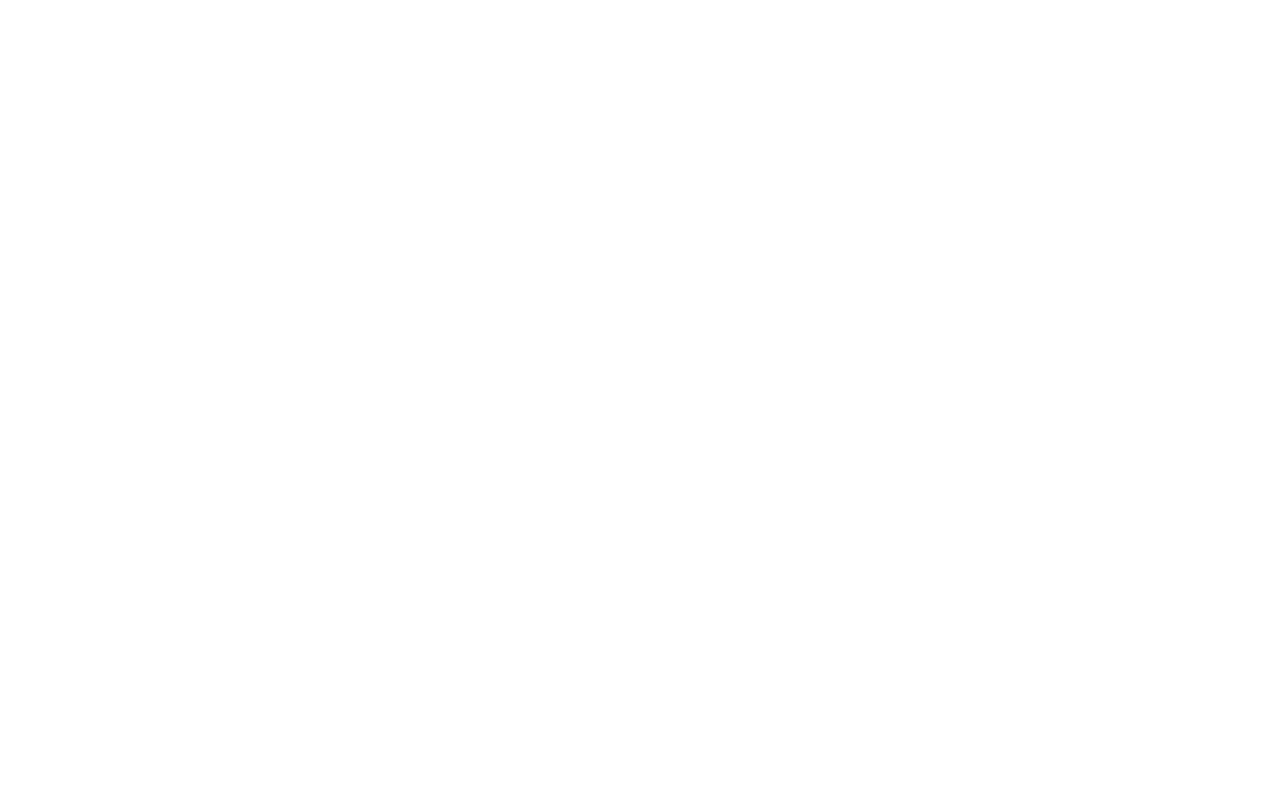
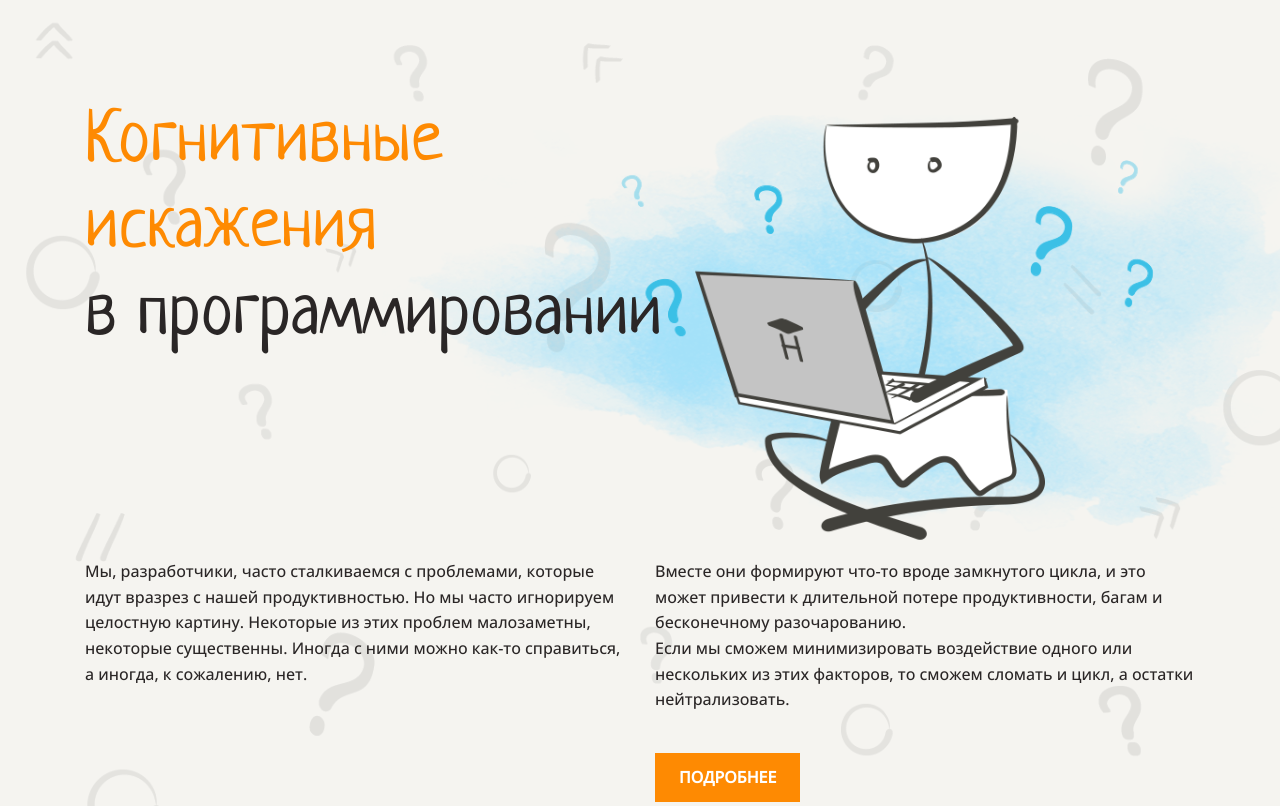
Before and after one commit to valynka/layout-designer-project-lvl1, a website: page src/index.html in a window 1280 px wide. Shown: the top 806 px of the page. Drawn offline with Linux system fonts and the light colour scheme.

Commit message:
laid out header

```diff
--- a/src/index.html
+++ b/src/index.html
@@ -10,7 +10,22 @@
 </head>
 <body>
     <header>
-        <div class="wrapper"></div>
+        <div class="wrapper header-content">
+            <h1><span class="main-color-text">Когнитивные<br>искажения</span>
+                <br>в программировании
+            </h1>
+            <img src="img/main.png" alt="illustration of cognitive distortions" class="header-img">
+            <div class="header-text-container">
+                <div class="header-text">
+                    <p>Мы, разработчики, часто сталкиваемся с проблемами, которые идут вразрез с нашей продуктивностью. Но мы часто игнорируем целостную картину. Некоторые из этих проблем малозаметны, некоторые существенны. Иногда с ними можно как-то справиться, а иногда, к сожалению, нет.</p>
+                </div>
+                <div class="header-text">
+                    <p>Вместе они формируют что-то вроде замкнутого цикла, и это может привести к длительной потере продуктивности, багам и бесконечному разочарованию.</p>
+                    <p>Если мы сможем минимизировать воздействие одного или нескольких из этих факторов, то сможем сломать и цикл, а остатки нейтрализовать.</p>
+                    <a href="#" class="header-link">подробнее</a>
+                </div>
+            </div>
+        </div>
     </header>
     <main>
         <section class="video">
--- a/src/styles/style.css
+++ b/src/styles/style.css
@@ -22,6 +22,15 @@
   src: url(../fonts/Neucha-Regular.ttf);
 }
 
+.main-color-text {
+  color: var(--main-color);
+}
+
+* {
+  padding: 0;
+  margin: 0;
+}
+
 body {
   font: 400 16px/1.6em "Open Sans";
 
@@ -33,6 +42,7 @@ h2,
 h3 {
   font-family: Neucha;
   line-height: 1.2em;
+  font-weight: normal;
 }
 
 h1 {
@@ -52,3 +62,66 @@ h3 {
   margin: 0 auto;
   padding: 100px 0;
 }
+
+header,
+section {
+  position: relative;
+  overflow: hidden;
+}
+
+header::before,
+section::before {
+  content: '';
+  position: absolute;
+  left: 0;
+  right: 0;
+  top: 0;
+  bottom: 0;
+  background: url('../img/background.png');
+  background-repeat: no-repeat;
+  background-size: cover;
+  opacity: 0.1;
+}
+
+header {
+  background-color: var(--light);
+}
+
+.header-content {
+  position: relative;
+}
+
+.header-content h1 {
+  position: relative;
+  z-index: 10;
+}
+
+.header-img {
+  position: absolute;
+  top: 55px;
+  right: -270px;
+
+  height: 525px;
+}
+
+.header-text-container {
+  margin-top: 200px;
+  display: flex;
+  justify-content: center;
+  gap: 30px;
+}
+
+.header-text {
+  width: 540px;
+}
+
+.header-link {
+  display: inline-block;
+  padding: 12px 24px;
+  background: var(--main-color);
+  color: var(--white);
+  font-weight: 700;
+  text-decoration: none;
+  text-transform: uppercase;
+  margin-top: 40px;
+}
```
Also changed, not shown: src/img/background.png (added), src/img/main.png (added), 1 other file.
